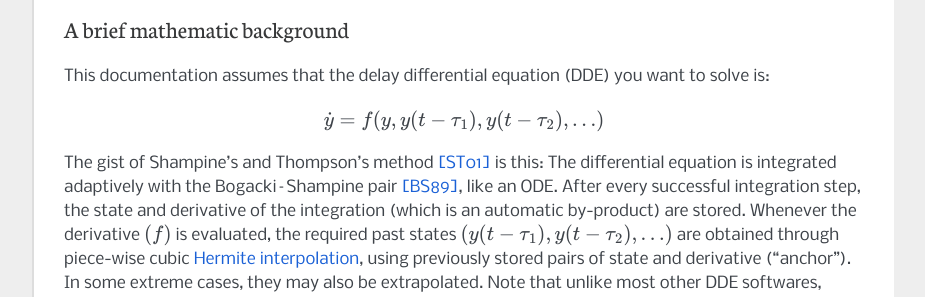
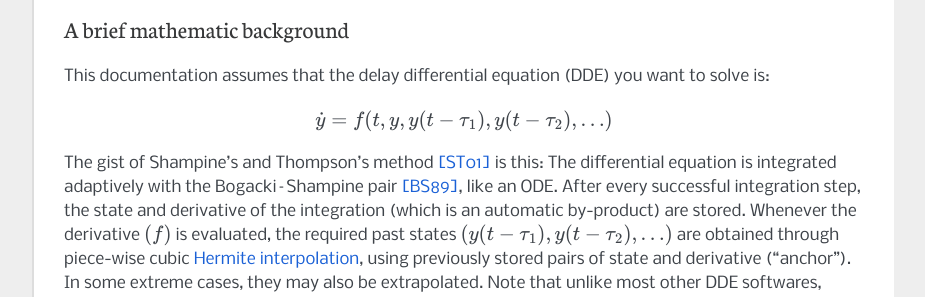
Before and after one commit to neurophysik/jitcdde, a Sphinx documentation site: the page built from docs/index.rst, in a window 1280 px wide and 900 px high, scrolled down 686 px. Shown: the part 150-447 px from the top of the window, without its empty margins (198-1123 px from the left). Built offline with Sphinx 7.4.7, drawn with Linux system fonts in a browser that asks for light colours; the version number could not be read and is left out.

```diff
--- a/docs/index.rst
+++ b/docs/index.rst
@@ -35,7 +35,7 @@ This documentation assumes that the delay differential equation (DDE) you want t
 
 .. math::
 
-	\dot{y} = f(y, y(t-τ_1), y(t-τ_2), …)
+	\dot{y} = f(t, y, y(t-τ_1), y(t-τ_2), …)
 
 The gist of Shampine’s and Thompson’s method [ST01]_ is this:
 The differential equation is integrated adaptively with the Bogacki–Shampine pair [BS89]_, like an ODE.
```
